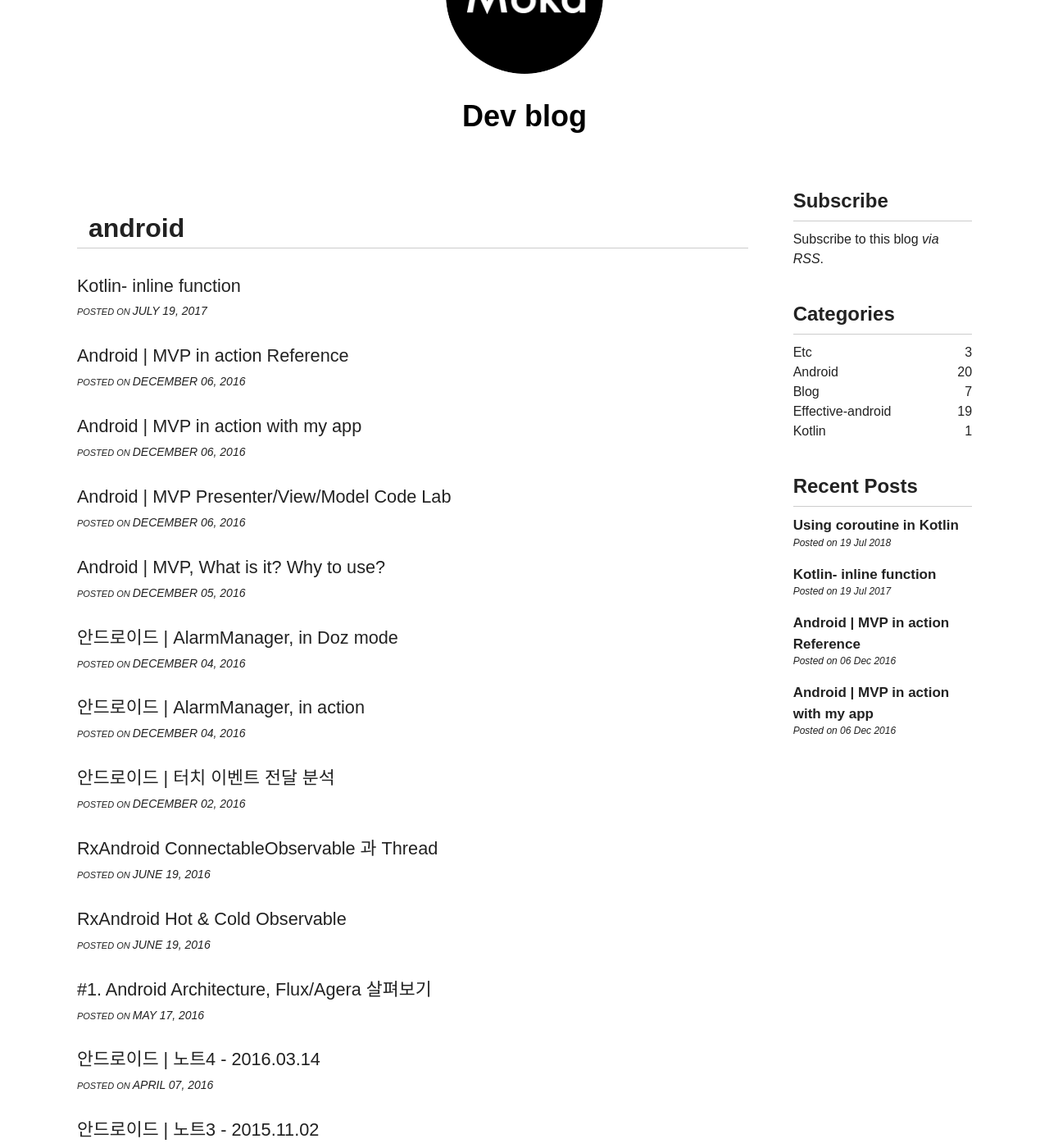
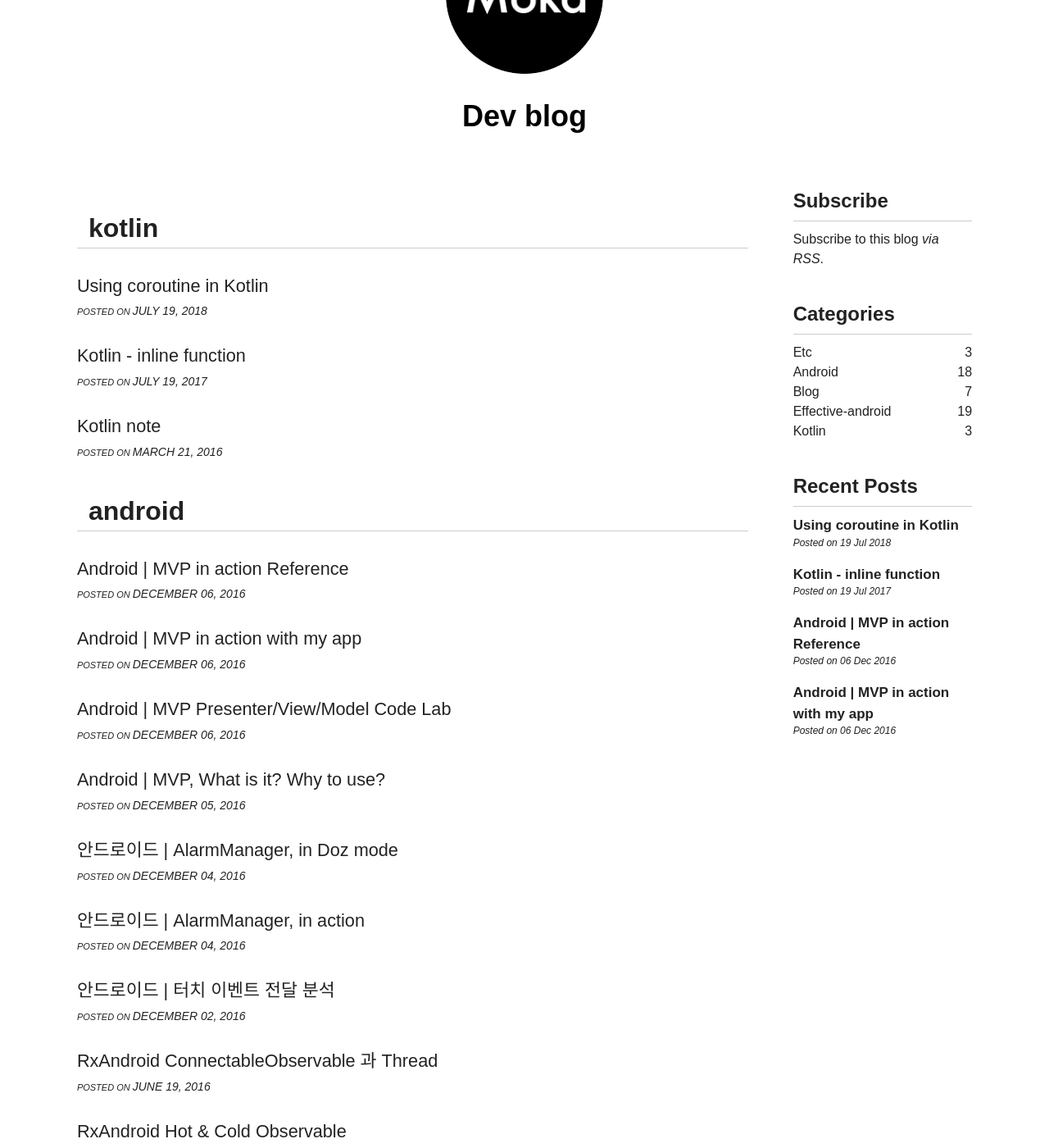
Before and after one commit to steadymoka/moka-a.github.io, a Jekyll site: the page built from blog/index.md, in a window 1280 px wide and 1400 px high, scrolled down 207 px. Shown: the whole window at 82% size. Built offline with Jekyll 4.4.1, drawn with Linux system fonts in a browser that asks for light colours; nearby versions of some CDN libraries; comment, search, counter and statistics services are not loaded; some of the changed text lies outside the part shown.

Commit message:
update blog's layout edit category to kotlin

```diff
--- a/blog/index.md
+++ b/blog/index.md
@@ -5,6 +5,22 @@ excerpt: "An archive of blog posts sorted by date."
 search_omit: true
 ---
 <ul class="post-list">
+
+<h2 id="kotlin" style="border-bottom: 1px solid #CCCCCC; padding-left: 14px;">kotlin</h2>
+{% for post in site.categories.kotlin %}
+<li style="border-bottom: 0px solid; margin-bottom: 12px">
+    <article>
+        <a href="{{ post.url | prepend: site.baseurl }}" style="font-size: 1.355rem">{{ post.title }}
+            <em class="entry-date" style="float: none;"><br>
+                <span style="font-size: 11px">posted on </span>
+                <time datetime="{{ post.date | date_to_xmlschema }}">
+                    {{ post.date | date: "%B %d, %Y" }}
+                </time>
+            </em>
+        </a>
+    </article>
+</li>
+{% endfor %}
 
 <h2 id="android" style="border-bottom: 1px solid #CCCCCC; padding-left: 14px;">android</h2>
 {% for post in site.categories.android %}
@@ -21,6 +37,7 @@ search_omit: true
     </article>
 </li>
 {% endfor %}
+
 
 <h2 id="blog" style="border-bottom: 1px solid #CCCCCC; padding-left: 14px;">blog</h2>
 {% for post in site.categories.blog %}
```
Also changed, not shown: _posts/2015-2016/android/2015-10-14-kotlin.md (+1 -1 lines), _posts/2017/dev/android/2017-07-19-kotlin-inline-fun.md (renamed from _posts/2017/dev/android/2017-07-19-0.md, +2 -2 lines), _posts/2018/2018-07-19-using-coroutine-in-kotlin.md (renamed from _posts/2018/2018-04-01-coroutine-01.md, +5 -4 lines).
